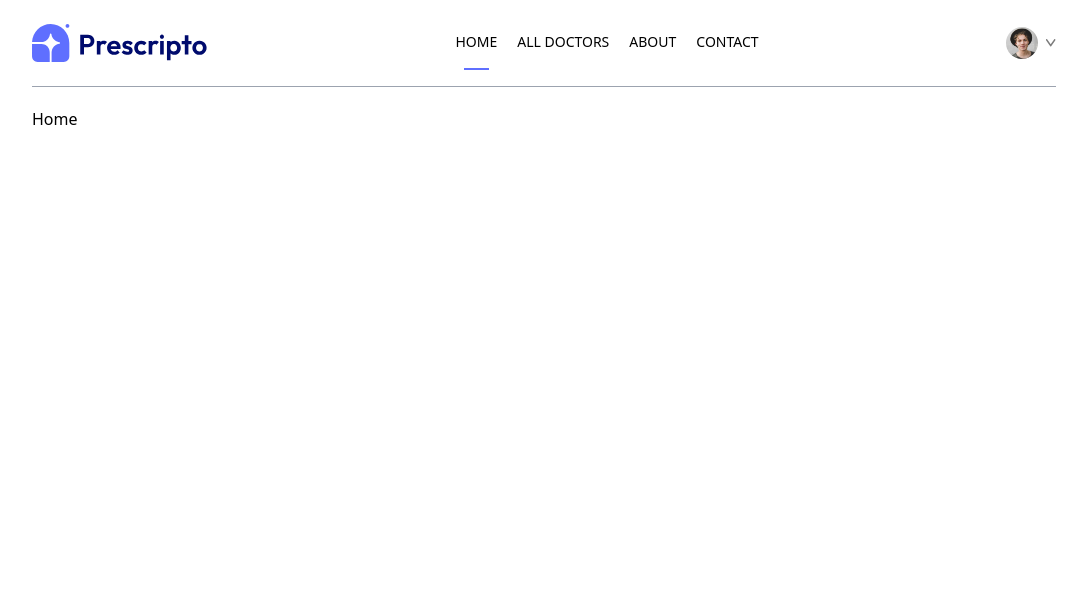
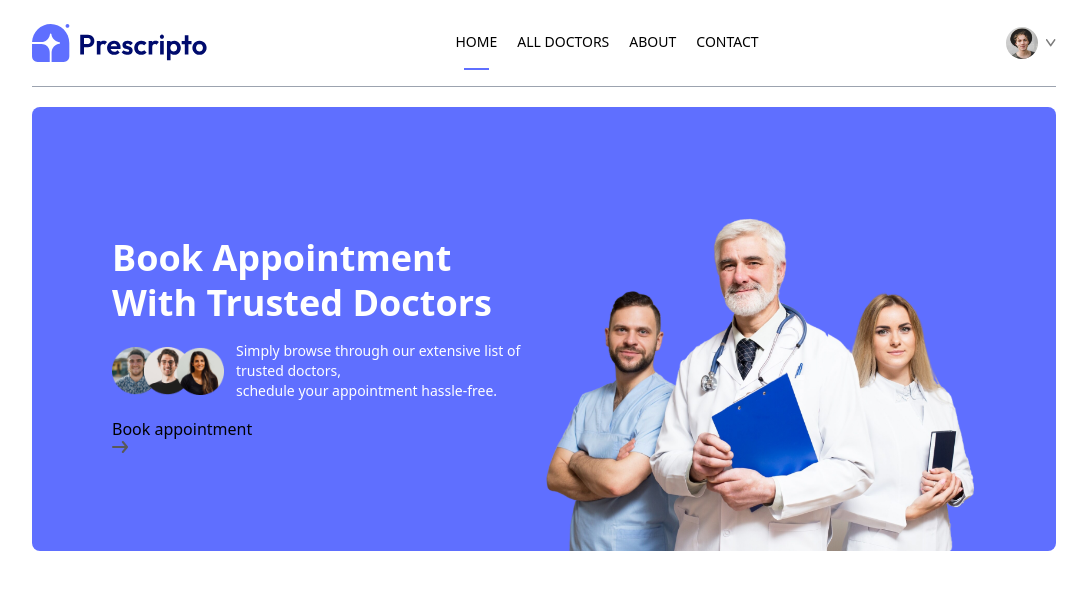
Before and after one commit to IsmaeilSaberi/dr-appointment-booking-app, a React (Vite) app in the folder frontend/: page / in a window 1280 px wide. Shown: the top 590 px of the page, without its empty margins (96-1183 px from the left). Built offline with nearby package versions, Linux system fonts and the light colour scheme.

Commit message:
adding some little structure to the header

```diff
--- /dev/null
+++ b/frontend/src/components/Header.jsx
@@ -0,0 +1,39 @@
+import React from "react";
+import { assets } from "../assets/assets";
+
+const Header = () => {
+  return (
+    <div className="flex flex-col md:flex-row flex-wrap bg-primary rounded-lg px-6 md:px-10 lg:px-20">
+      {/* Left Side */}
+      <div className="md:w-1/2 flex flex-col items-start justify-center gap-4 py-10 m-auto md:py-[10vw] md:mb-[-30px]">
+        <p className="text-3xl md:text-4xl lg:text-4xl text-white font-semibold leading-tight md:leading-tight lg:leading-tight">
+          Book Appointment
+          <br />
+          With Trusted Doctors
+        </p>
+        <div className=" flex flex-col md:flex-row items-center gap-3 text-white text-sm font-light">
+          <img className="w-28" src={assets.group_profiles} alt="" />
+          <p>
+            Simply browse through our extensive list of trusted doctors,{" "}
+            <br className="hidden sm:block" />
+            schedule your appointment hassle-free.
+          </p>
+        </div>
+        <a href="">
+          Book appointment <img src={assets.arrow_icon} alt="" />
+        </a>
+      </div>
+
+      {/* Right Side */}
+      <div className="md:w-1/2 relative">
+        <img
+          className="w-full md:absolute bottom-0 h-auto rounded-lg"
+          src={assets.header_img}
+          alt=""
+        />
+      </div>
+    </div>
+  );
+};
+
+export default Header;
--- a/frontend/src/pages/Home.jsx
+++ b/frontend/src/pages/Home.jsx
@@ -1,7 +1,12 @@
 import React from "react";
+import Header from "../components/Header";
 
 const Home = () => {
-  return <div>Home</div>;
+  return (
+    <div>
+      <Header />
+    </div>
+  );
 };
 
 export default Home;
```
